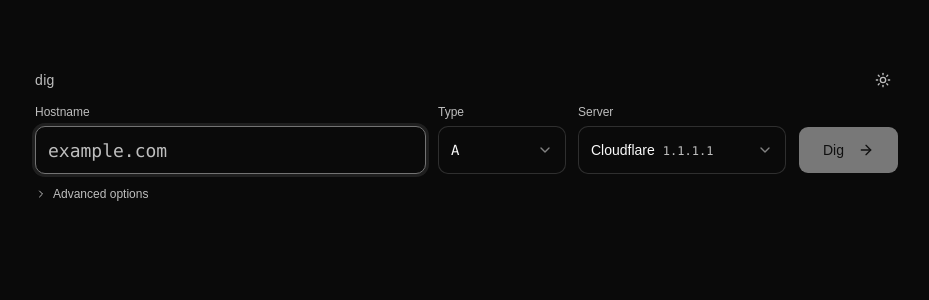
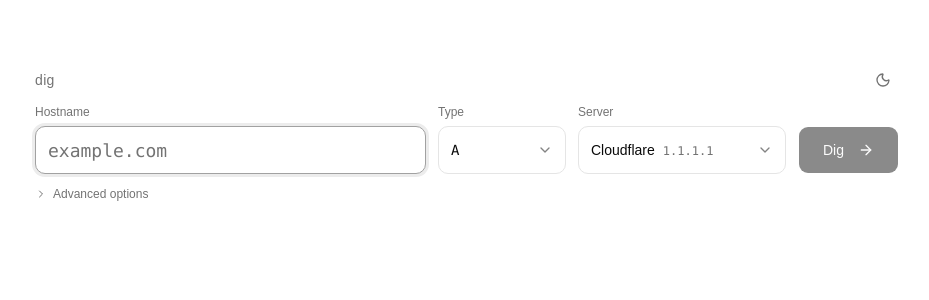
Before and after one commit to nicklpeterson/dig-ui, a React (Vite) app: page / in a window 1280 px wide. Shown: the top 300 px of the page, without its empty margins (173-1102 px from the left). Built offline with nearby package versions, Linux system fonts and the light colour scheme.

Commit message:
set up devcontainers and upgrade dependencies

```diff
--- a/index.html
+++ b/index.html
@@ -1,18 +1,18 @@
 <!doctype html>
-<html lang="en" class="dark">
+<html lang="en">
 	<head>
 		<meta charset="utf-8" />
 		<link rel="icon" type="image/svg+xml" href="/favicon.svg" />
 		<link rel="icon" href="/favicon.ico" />
 		<meta name="viewport" content="width=device-width" />
 		<meta name="description" content="A clean, fast DNS lookup tool. Query any domain against multiple DNS providers." />
-		<meta name="theme-color" content="#1a1a1a" />
+		<meta name="theme-color" content="#ffffff" media="(prefers-color-scheme: light)" />
+		<meta name="theme-color" content="#1a1a1a" media="(prefers-color-scheme: dark)" />
 		<title>dig — DNS lookup tool</title>
 		<script>
 			const theme = localStorage.getItem("theme");
-			if (theme === "light") {
-				document.documentElement.classList.remove("dark");
-			}
+			const dark = theme ? theme === "dark" : window.matchMedia("(prefers-color-scheme: dark)").matches;
+			document.documentElement.classList.toggle("dark", dark);
 		</script>
 	</head>
 	<body>
--- a/src/components/dig/ThemeToggle.tsx
+++ b/src/components/dig/ThemeToggle.tsx
@@ -6,6 +6,16 @@ export function ThemeToggle() {
 
 	useEffect(() => {
 		setDark(document.documentElement.classList.contains("dark"));
+
+		// Follow the browser's color scheme until the user picks one explicitly.
+		const media = window.matchMedia("(prefers-color-scheme: dark)");
+		function onChange(e: MediaQueryListEvent) {
+			if (localStorage.getItem("theme")) return;
+			setDark(e.matches);
+			document.documentElement.classList.toggle("dark", e.matches);
+		}
+		media.addEventListener("change", onChange);
+		return () => media.removeEventListener("change", onChange);
 	}, []);
 
 	function toggle() {
--- a/tsconfig.json
+++ b/tsconfig.json
@@ -10,7 +10,6 @@
 		"skipLibCheck": true,
 		"isolatedModules": true,
 		"noEmit": true,
-		"baseUrl": ".",
 		"paths": {
 			"@/*": ["./src/*"]
 		}
--- a/vite.config.ts
+++ b/vite.config.ts
@@ -12,7 +12,7 @@ export default defineConfig({
 	},
 	resolve: {
 		alias: {
-			"@": resolve(__dirname, "src"),
+			"@": resolve(import.meta.dirname, "src"),
 		},
 	},
 });
```
Also changed, not shown: package.json (+15 -15 lines), .devcontainer/devcontainer-lock.json (added), .devcontainer/devcontainer.json (added), 2 other files (tests, documents, lock files or other folders).
